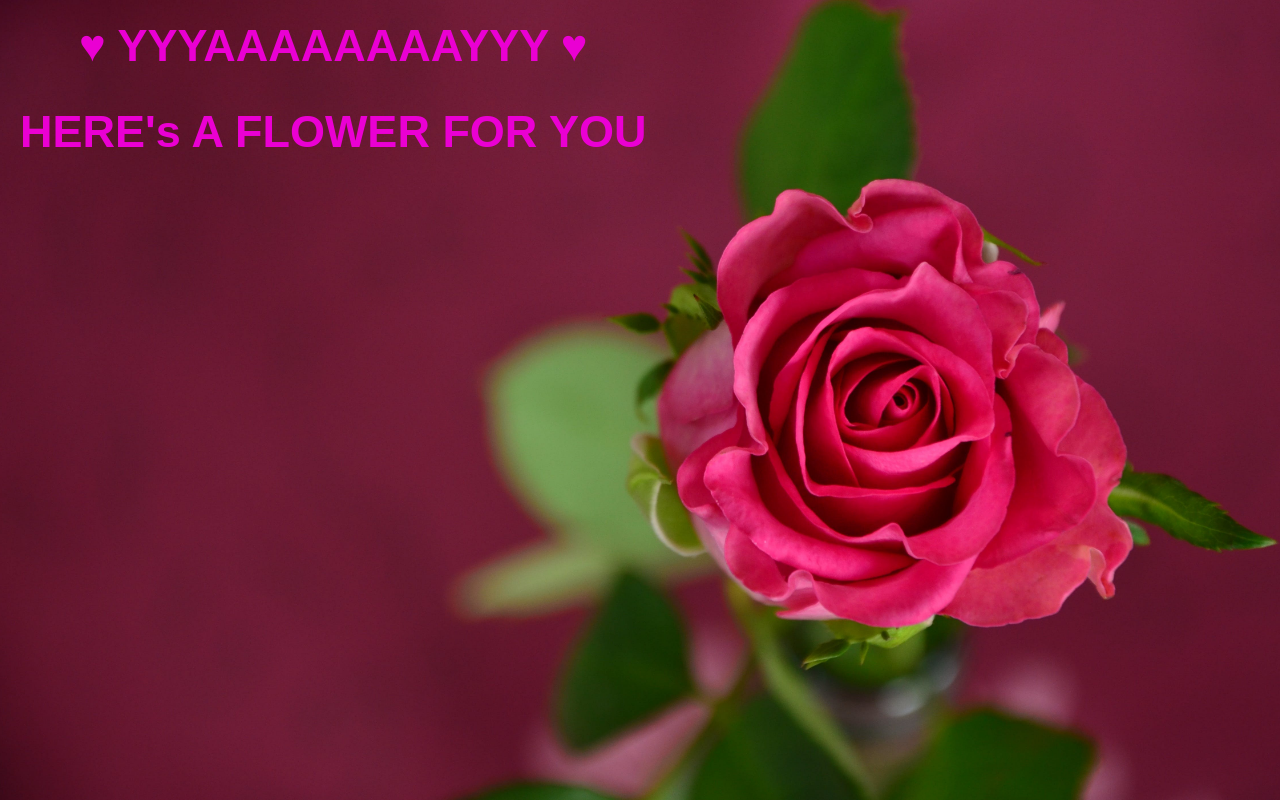
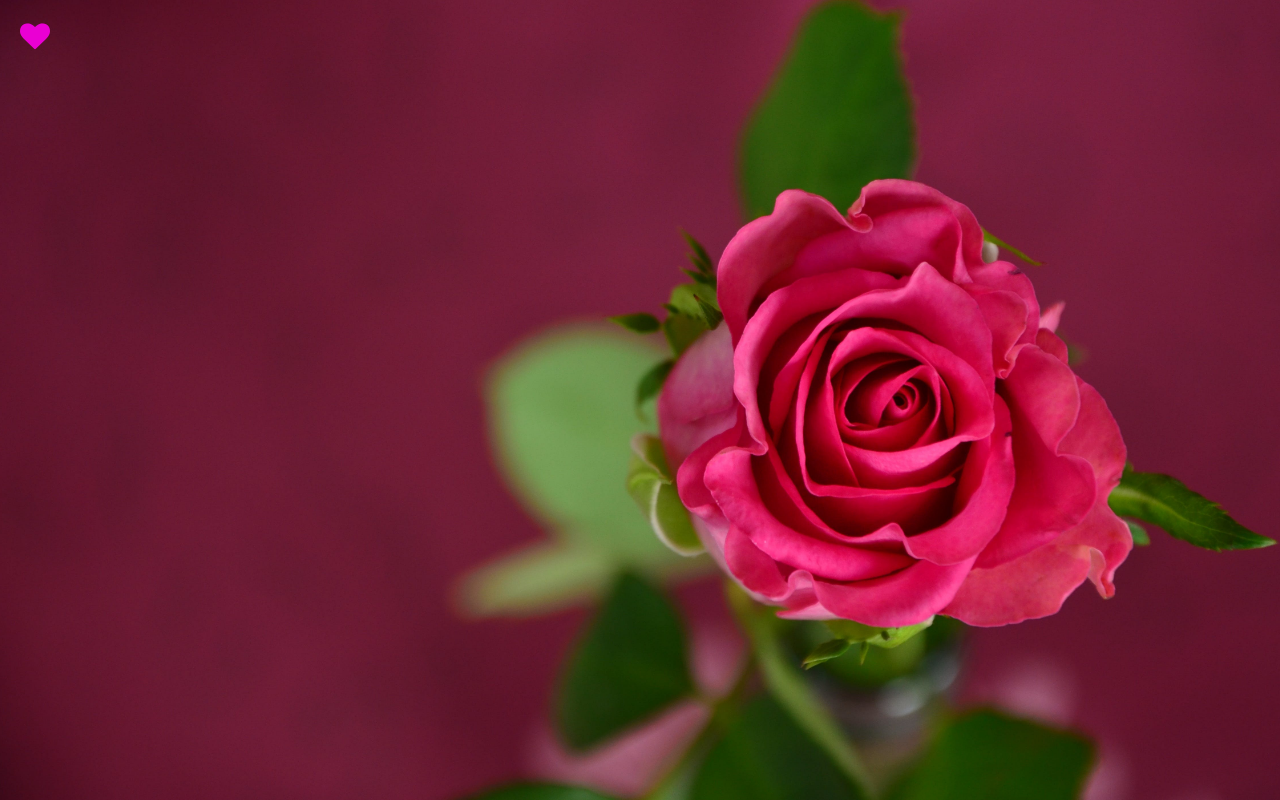
Before and after one commit to vGuxd/hottie, a plain HTML site: page html/page2.html in a window 1280 px wide. Drawn offline with Linux system fonts and the light colour scheme.

Commit message:
Add files via upload

```diff
--- a/html/page2.html
+++ b/html/page2.html
@@ -3,6 +3,7 @@
 <head>
     <meta charset="UTF-8">
     <link rel="shortcut icon" type="x-icon" href="../heart_534689.png">
+    <link rel="stylesheet" href="https://cdnjs.cloudflare.com/ajax/libs/font-awesome/4.7.0/css/font-awesome.min.css">
     <meta name="viewport" content="width=device-width, initial-scale=1.0">
     <title>♥♥ YAAAAYYYYYY ♥♥</title>
     <link rel="stylesheet" href="../style.css">
@@ -10,8 +11,9 @@
 
 <body class="bodypage2">
     <div class="yay">
-    <h2>♥ YYYAAAAAAAAYYY ♥</h2><br>
-    <h2>HERE's A FLOWER FOR YOU</h2>
+    <span class="heart">
+        <i class="fa fa-heart"></i>
+
 </div>
 </body>
 </html>
```
